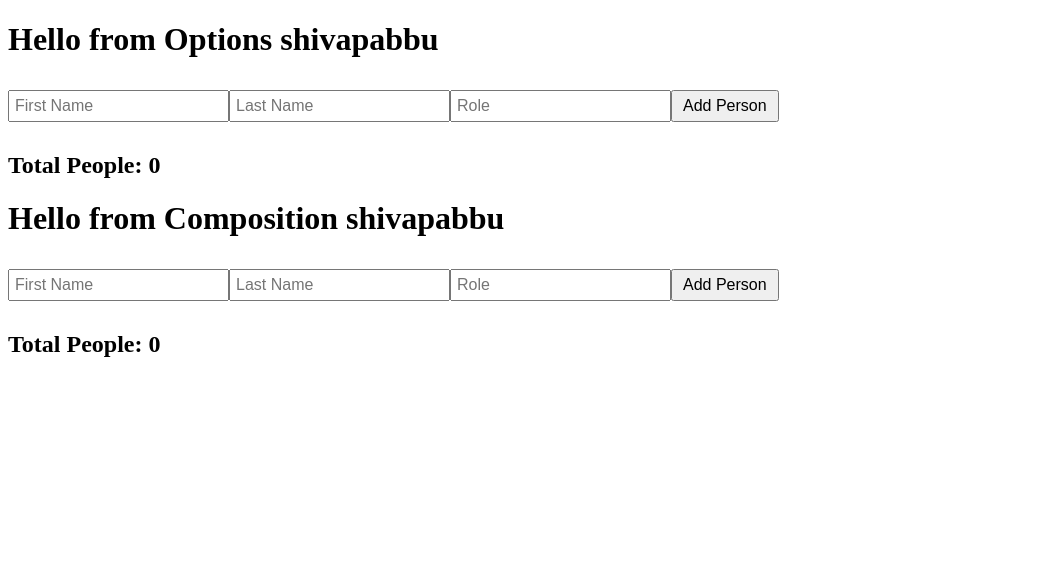
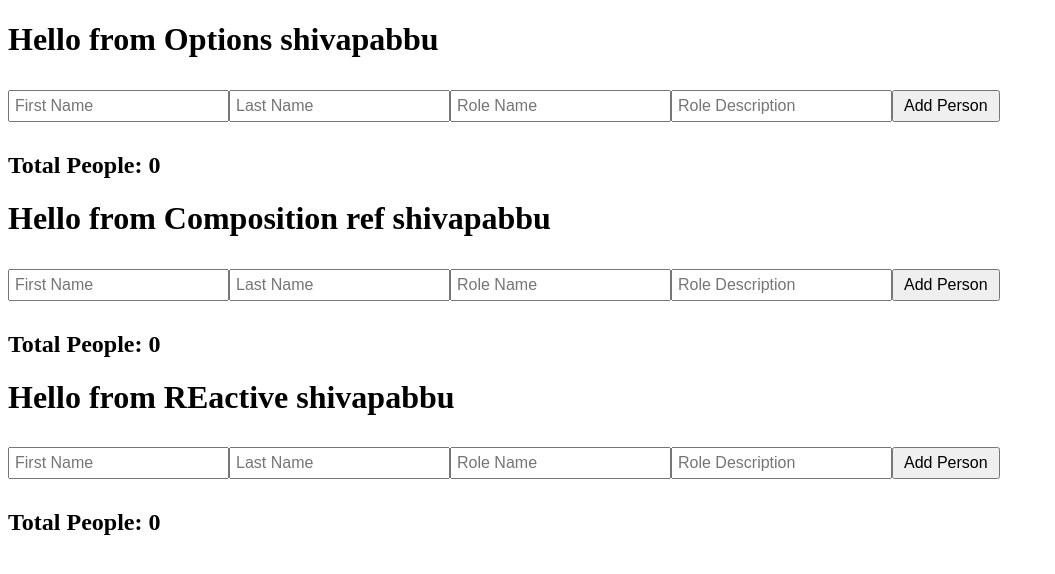
Before and after one commit to shivapabbu1/Vue_tutorial, a Vue app: page / in a window 1280 px wide. Shown: the top 574 px of the page, without its empty margins (0-1055 px from the left). Built offline with nearby package versions, Linux system fonts and the light colour scheme.

Commit message:
replace options with compositions api

```diff
--- a/src/App.vue
+++ b/src/App.vue
@@ -2,17 +2,20 @@
   <div>
     <OptComponent/>
 <CompComponent/>
+<CompReactive></CompReactive>
   </div>
 </template>
 
 <script>
 import OptComponent from './components/OptComponent.vue';
 import CompComponent from './components/CompComponent.vue';
+import CompReactive from './components/CompReactive.vue';
   export default {
     name :'App',
     components:{
       OptComponent,
-      CompComponent
+      CompComponent,
+      CompReactive
     }
 
   }
--- a/src/components/CompComponent.vue
+++ b/src/components/CompComponent.vue
@@ -1,12 +1,13 @@
 <template>
   <div>
-      <h1>Hello from Composition {{ name1 }}</h1>
+    <h1>Hello from Composition ref {{ name1 }}</h1>
 
     <!-- Form to add new person -->
     <form @submit.prevent="addPerson">
       <input v-model="newPerson.fname" placeholder="First Name" required />
       <input v-model="newPerson.lname" placeholder="Last Name" required />
-        <input v-model="newPerson.role" placeholder="Role" required />
+      <input v-model="newPerson.role.name" placeholder="Role Name" required />
+      <input v-model="newPerson.role.description" placeholder="Role Description" required />
       <button type="submit">Add Person</button>
     </form>
 
@@ -24,44 +25,73 @@
 </template>
 
 <script>
-  import { ref, reactive, computed } from 'vue';
+import { ref, computed, watch } from 'vue';
+
+// Utility function for deep copying objects
+// const deepCopy = (obj) => JSON.parse(JSON.stringify(obj));
 
 export default {
   name: 'CompComponent',
   setup() {
+    // Reactive data properties
     const name1 = ref('shivapabbu');
-
-      // Reactive object for new person input
-      const newPerson = reactive({
+    const newPerson = ref({
       fname: '',
       lname: '',
-        role: ''
+      role: {
+        name: '',
+        description: ''
+      }
     });
-
-      // Reactive array to store people
     const people = ref([]);
 
-      // Computed property to get the total count of people
+    // Computed property for total people count
     const totalPeople = computed(() => people.value.length);
 
-      // Methods
+    // Method to add a new person
     const addPerson = () => {
-        if (newPerson.fname && newPerson.lname && newPerson.role) {
-          people.value.push({ ...newPerson });
-          newPerson.fname = '';
-          newPerson.lname = '';
-          newPerson.role = '';
-        }
+      people.value.push({
+        ...newPerson.value,
+        details: { joined: new Date().toISOString() }
+      });
+      resetNewPerson();
     };
 
+    // Method to remove a person by index
     const removePerson = (index) => {
       people.value.splice(index, 1);
     };
 
     // Method to format person's details
     const formattedPerson = (person) => {
-        return `${person.fname} ${person.lname} - ${person.role}`;
+      return `${person.fname} ${person.lname} - ${person.role.name}: ${person.role.description} (Joined: ${person.details.joined})`;
     };
+
+    // Method to reset new person form
+    const resetNewPerson = () => {
+      newPerson.value = {
+        fname: '',
+        lname: '',
+        role: {
+          name: '',
+          description: ''
+        }
+      };
+    };
+
+    // Watchers for individual properties
+    watch(() => newPerson.value.fname, (newVal, oldVal) => {
+      console.log(`New person's first name changed from "${oldVal}" to "${newVal}"`);
+    });
+
+    watch(() => newPerson.value.lname, (newVal, oldVal) => {
+      console.log(`New person's last name changed from "${oldVal}" to "${newVal}"`);
+    });
+
+    // Watcher for the deep change in role object
+    watch(newPerson.value.role, (newVal, oldVal) => {
+      console.log(`Role object changed:`, { old: oldVal, new: newVal });
+    }, { deep: true });
 
     return {
       name1,
--- /dev/null
+++ b/src/components/CompReactive.vue
@@ -0,0 +1,123 @@
+<template>
+    <div>
+      <h1>Hello from REactive {{ state.name1 }}</h1>
+
+      <!-- Form to add new person -->
+      <form @submit.prevent="addPerson">
+        <input v-model="state.newPerson.fname" placeholder="First Name" required />
+        <input v-model="state.newPerson.lname" placeholder="Last Name" required />
+        <input v-model="state.newPerson.role.name" placeholder="Role Name" required />
+        <input v-model="state.newPerson.role.description" placeholder="Role Description" required />
+        <button type="submit">Add Person</button>
+      </form>
+
+      <!-- Display total count of people -->
+      <h2>Total People: {{ totalPeople }}</h2>
+
+      <!-- List of people -->
+      <ul>
+        <li v-for="(person, index) in state.people" :key="index">
+          {{ formattedPerson(person) }}
+          <button @click="removePerson(index)">Remove</button>
+        </li>
+      </ul>
+    </div>
+  </template>
+
+  <script>
+  import { reactive, computed, watch } from 'vue';
+
+  export default {
+    name: 'CompReactive',
+    setup() {
+      // Reactive state properties
+      const state = reactive({
+        name1: 'shivapabbu',
+        newPerson: {
+          fname: '',
+          lname: '',
+          role: {
+            name: '',
+            description: ''
+          }
+        },
+        people: []
+      });
+
+      // Computed property for total people count
+      const totalPeople = computed(() => state.people.length);
+
+      // Method to add a new person
+      const addPerson = () => {
+        state.people.push({
+          ...state.newPerson,
+          details: { joined: new Date().toISOString() }
+        });
+        resetNewPerson();
+      };
+
+      // Method to remove a person by index
+      const removePerson = (index) => {
+        state.people.splice(index, 1);
+      };
+
+      // Method to format person's details
+      const formattedPerson = (person) => {
+        return `${person.fname} ${person.lname} - ${person.role.name}: ${person.role.description} (Joined: ${person.details.joined})`;
+      };
+
+      // Method to reset new person form
+      const resetNewPerson = () => {
+        state.newPerson = {
+          fname: '',
+          lname: '',
+          role: {
+            name: '',
+            description: ''
+          }
+        };
+      };
+
+      // Deep copy function using JSON methods
+      const deepCopy = (obj) => {
+        return JSON.parse(JSON.stringify(obj));
+      };
+
+      // Watchers for individual properties with deep copy for comparison
+      watch(() => state.newPerson.fname, (newVal, oldVal) => {
+        console.log(`New person's first name changed from "${oldVal}" to "${newVal}"`);
+      });
+
+      watch(() => state.newPerson.lname, (newVal, oldVal) => {
+        console.log(`New person's last name changed from "${oldVal}" to "${newVal}"`);
+      });
+
+      watch(() => deepCopy(state.newPerson.role), (newVal, oldVal) => {
+        console.log(`Role object changed:`, { old: oldVal, new: newVal });
+      }, { deep: true });
+
+      return {
+        state,
+        totalPeople,
+        addPerson,
+        removePerson,
+        formattedPerson
+      };
+    }
+  };
+  </script>
+
+  <style>
+  /* Add component-specific styles here */
+  input {
+    margin: 10px 0;
+    padding: 5px;
+    font-size: 16px;
+  }
+
+  button {
+    padding: 5px 10px;
+    font-size: 16px;
+    cursor: pointer;
+  }
+  </style>
--- a/src/components/OptComponent.vue
+++ b/src/components/OptComponent.vue
@@ -6,7 +6,8 @@
     <form @submit.prevent="addPerson">
       <input v-model="newPerson.fname" placeholder="First Name" required />
       <input v-model="newPerson.lname" placeholder="Last Name" required />
-        <input v-model="newPerson.role" placeholder="Role" required />
+      <input v-model="newPerson.role.name" placeholder="Role Name" required />
+      <input v-model="newPerson.role.description" placeholder="Role Description" required />
       <button type="submit">Add Person</button>
     </form>
 
@@ -17,7 +18,6 @@
     <ul>
       <li v-for="(person, index) in people" :key="index">
         {{ formattedPerson(person) }}
-          <button @click="updateRole(index)">Update Role</button>
         <button @click="removePerson(index)">Remove</button>
       </li>
     </ul>
@@ -33,7 +33,10 @@
       newPerson: {
         fname: '',
         lname: '',
-          role: ''
+        role: {
+          name: '', // Role name
+          description: '' // New role property
+        }
       },
       people: [] // Array of people with nested properties
     };
@@ -50,31 +53,40 @@
         ...this.newPerson,
         details: { joined: new Date().toISOString() } // Adding a nested property
       });
-        this.newPerson.fname = '';
-        this.newPerson.lname = '';
-        this.newPerson.role = '';
+      // Reset the newPerson data
+      this.resetNewPerson();
     },
     removePerson(index) {
       this.people.splice(index, 1);
     },
-      updateRole(index) {
-        // Example of modifying a nested property
-        this.rol(this.people[index], 'role', 'Updated Role');
+    formattedPerson(person) {
+      return `${person.fname} ${person.lname} - ${person.role.name}: ${person.role.description} (Joined: ${person.details.joined})`;
     },
-      // Method to format person's details
-      formattedPerson(person) {
-        return `${person.fname} ${person.lname} - ${person.role} (Joined: ${person.details.joined})`;
+    resetNewPerson() {
+      this.newPerson = {
+        fname: '',
+        lname: '',
+        role: {
+          name: '', // Reset role name
+          description: '' // Reset role description
+        }
+      };
     }
   },
   watch: {
-      // Deep watcher for the 'people' array
-      people: {
-        handler(newValue, oldValue) {
-          console.log("People array changed:");
-          console.log("Old Value:", oldValue);
-          console.log("New Value:", newValue);
+    // Watch for changes in the 'newPerson' properties
+    'newPerson.fname': function(newVal, oldVal) {
+      console.log(`New person's first name changed from "${oldVal}" to "${newVal}"`);
     },
-        deep: true // Watches changes at any level within the nested objects
+    'newPerson.lname': function(newVal, oldVal) {
+      console.log(`New person's last name changed from "${oldVal}" to "${newVal}"`);
+    },
+    // Deep watcher for the 'newPerson.role' object
+    'newPerson.role': {
+      handler(newVal, oldVal) {
+        console.log(`Role object changed:`, { old: oldVal, new: newVal });
+      },
+      deep: true // Watches changes at any level within the 'role' object
     }
   }
 };
```
Lines whose indentation alone changed are shown as unchanged.
